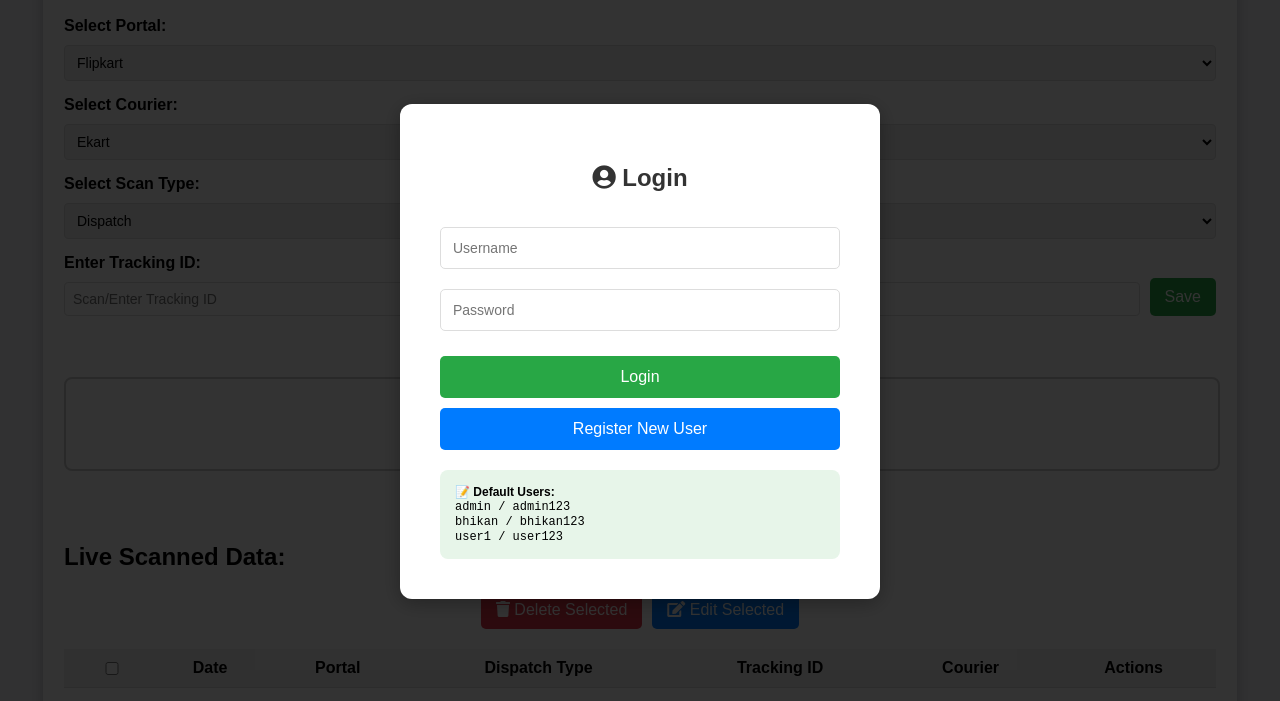
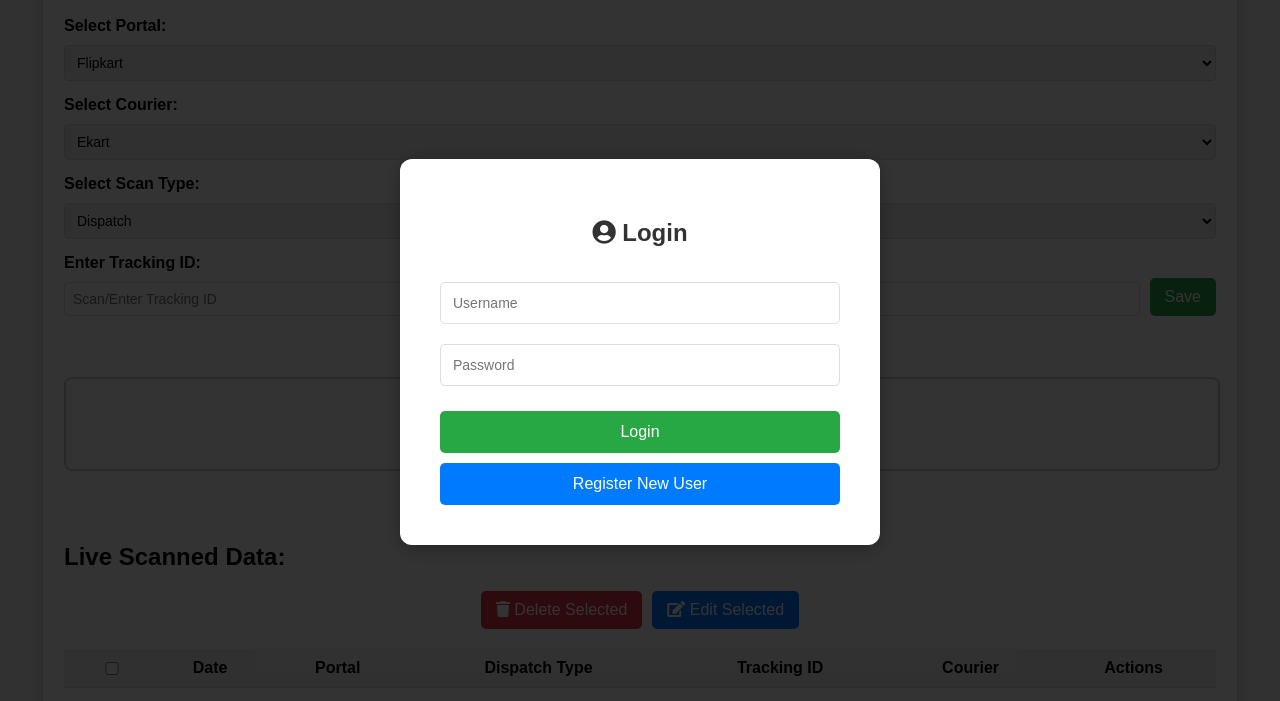
Before and after one commit to bhikandeshmukh/dispatchmanager, a website: page index.html in a window 1280 px wide. Shown: the part 93-794 px from the top of the page. Drawn offline with nearby package versions, Linux system fonts and the light colour scheme.

Commit message:
Remove default users section from login page
Removed default user information display from the login section.

```diff
--- a/index.html
+++ b/index.html
@@ -537,14 +537,6 @@
             <input type="password" id="login-password" placeholder="Password">
             <button id="login-btn">Login</button>
             <button id="register-btn" style="background-color: #007bff;">Register New User</button>
-
-            <div
-                style="margin-top: 20px; padding: 15px; background-color: #e7f5e9; border-radius: 8px; font-size: 12px;">
-                <strong>📝 Default Users:</strong><br>
-                <code>admin / admin123</code><br>
-                <code>bhikan / bhikan123</code><br>
-                <code>user1 / user123</code>
-            </div>
         </div>
     </div>
 
```
